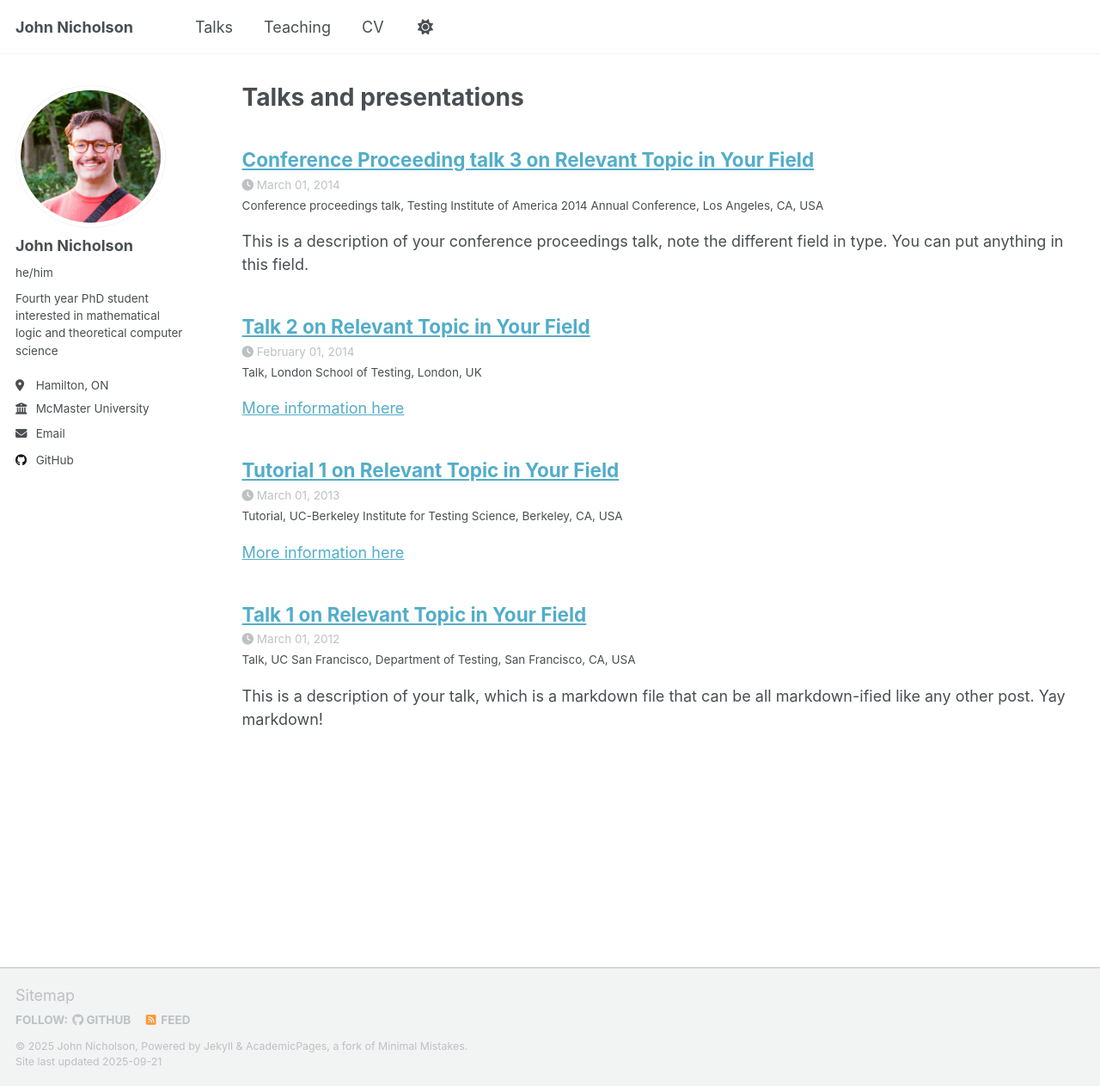
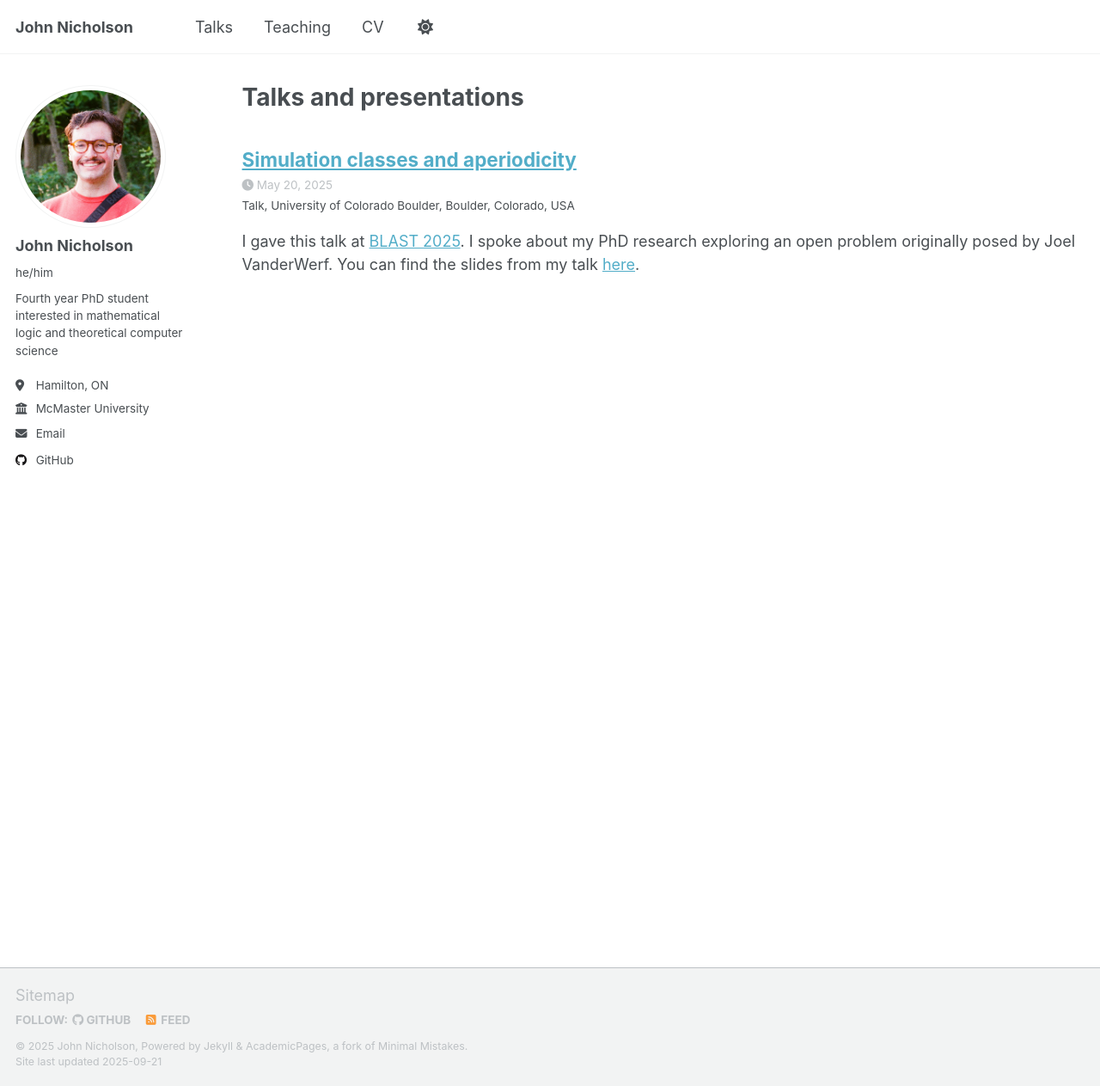
Before and after one commit to JohnTheodoreNicholson/JohnTNicholson.github.io, a Jekyll site: the page built from _pages/talks.html, in a window 1280 px wide and 1263 px high. Shown: the whole window at 86% size. Built offline with Jekyll 4.4.1, drawn with Linux system fonts in a browser that asks for light colours; a script that is not in the unit is left out.

Commit message:
Updating some info about recent talks

```diff
--- a/_talks/2012-03-01-talk-1.md
+++ /dev/null
@@ -1,11 +0,0 @@
----
-title: "Talk 1 on Relevant Topic in Your Field"
-collection: talks
-type: "Talk"
-permalink: /talks/2012-03-01-talk-1
-venue: "UC San Francisco, Department of Testing"
-date: 2012-03-01
-location: "San Francisco, CA, USA"
----
-
-This is a description of your talk, which is a markdown file that can be all markdown-ified like any other post. Yay markdown!
--- a/_talks/2013-03-01-tutorial-1.md
+++ /dev/null
@@ -1,13 +0,0 @@
----
-title: "Tutorial 1 on Relevant Topic in Your Field"
-collection: talks
-type: "Tutorial"
-permalink: /talks/2013-03-01-tutorial-1
-venue: "UC-Berkeley Institute for Testing Science"
-date: 2013-03-01
-location: "Berkeley, CA, USA"
----
-
-[More information here](http://exampleurl.com)
-
-This is a description of your tutorial, note the different field in type. This is a markdown files that can be all markdown-ified like any other post. Yay markdown!
--- a/_talks/2014-02-01-talk-2.md
+++ /dev/null
@@ -1,13 +0,0 @@
----
-title: "Talk 2 on Relevant Topic in Your Field"
-collection: talks
-type: "Talk"
-permalink: /talks/2014-02-01-talk-2
-venue: "London School of Testing"
-date: 2014-02-01
-location: "London, UK"
----
-
-[More information here](http://example2.com)
-
-This is a description of your talk, which is a markdown files that can be all markdown-ified like any other post. Yay markdown!
--- a/_talks/2014-03-01-talk-3.md
+++ /dev/null
@@ -1,11 +0,0 @@
----
-title: "Conference Proceeding talk 3 on Relevant Topic in Your Field"
-collection: talks
-type: "Conference proceedings talk"
-permalink: /talks/2014-03-01-talk-3
-venue: "Testing Institute of America 2014 Annual Conference"
-date: 2014-03-01
-location: "Los Angeles, CA, USA"
----
-
-This is a description of your conference proceedings talk, note the different field in type. You can put anything in this field.
--- /dev/null
+++ b/_talks/2025-05-20-talk-1.md
@@ -0,0 +1,11 @@
+---
+title: "Simulation classes and aperiodicity"
+collection: talks
+type: "Talk"
+permalink: /talks/2025-05-20-talk-1
+venue: "University of Colorado Boulder"
+date: 2025-05-20
+location: "Boulder, Colorado, USA"
+---
+
+I gave this talk at [BLAST 2025](https://math.colorado.edu/blast/2025/index.html). I spoke about my PhD research exploring an open problem originally posed by Joel VanderWerf. You can find the slides from my talk [here](./nicholson_slides.pdf).
```
Also changed, not shown: _pages/about.md (+1 -1 lines), 1 other file.
